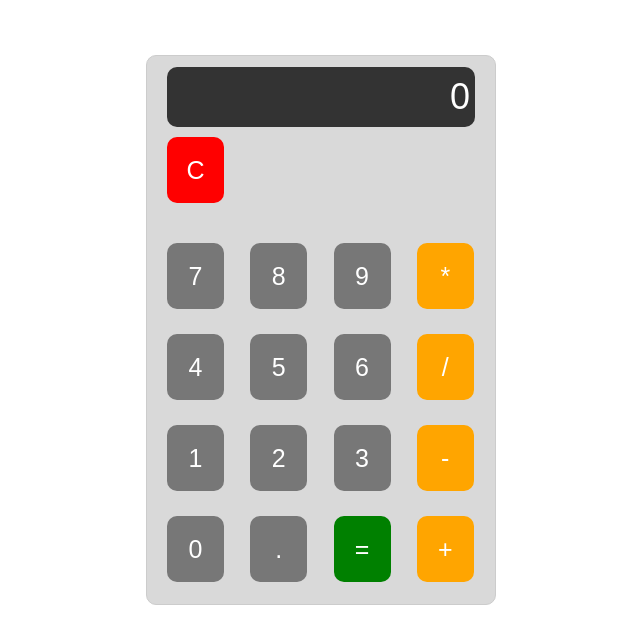
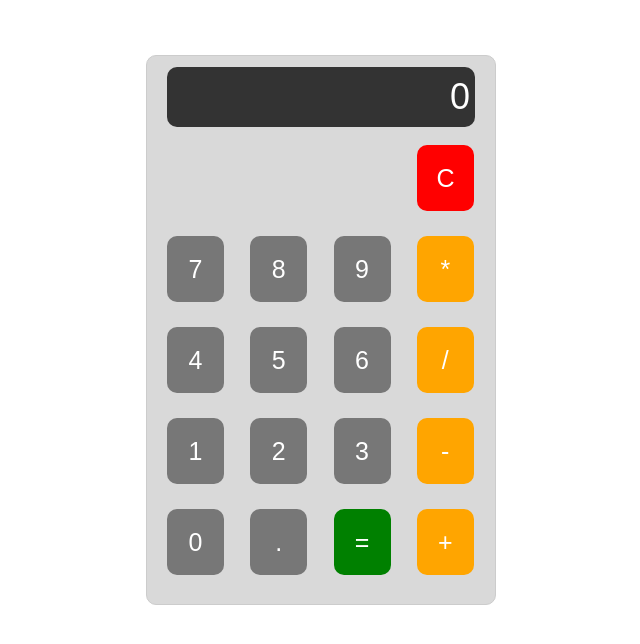
Before and after one commit to natanlydia/Calculator, a plain HTML site: page index.html in a window 1280 px wide. Shown: the whole page, without its empty margins (319-959 px from the left). Drawn offline with Linux system fonts and the light colour scheme.

Commit message:
fourth commit of the day

```diff
--- a/styles.css
+++ b/styles.css
@@ -32,7 +32,9 @@
     width: 57px;
     height: 66px;
     border-radius: 10px;
-    margin-bottom: -70px;
+    margin-bottom: -85px;
+    margin-top: 8px;
+    margin-left: 250px;
     background-color: red;
     color: white;
     justify-content: center;
@@ -41,6 +43,7 @@
     border: none;
     cursor: cell;
     display: flex;
+
 
   }
   .buttons {
```
